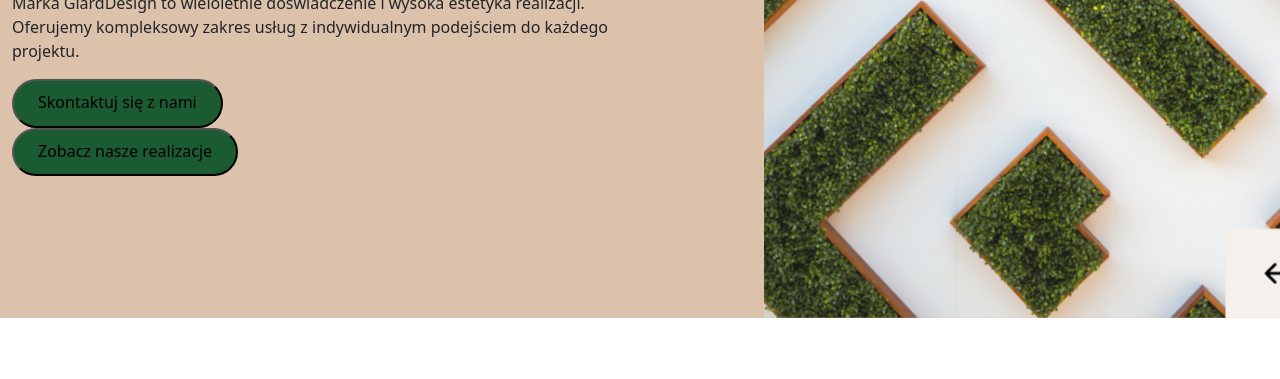
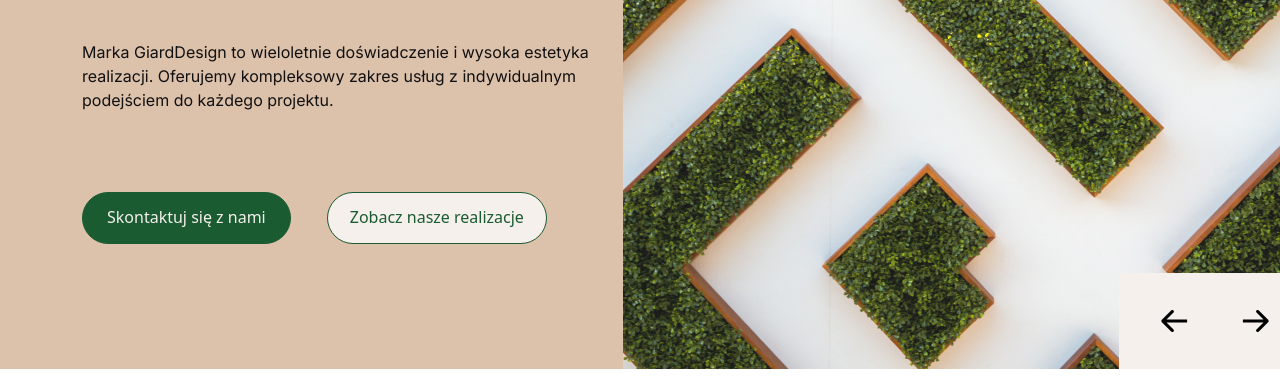
Before and after one commit to Muffcata/adRespect, a website built with Parcel: page src/index.html in a window 1280 px wide. Shown: the part 421-800 px from the top of the page. Built offline with nearby package versions, Linux system fonts and the light colour scheme.

Commit message:
template main-content

```diff
--- a/src/partials/_main-section.html
+++ b/src/partials/_main-section.html
@@ -1,35 +1,26 @@
-<div class="container-fluid wrapper-box">
-  <div class="row gx-5">
+<div class="wrapper-box">
+  <div class="container">
+    <div class="row">
       <div class="col">
-      <h1 class="wrapper-box__text">Nowoczesna aranżacja Twojego ogrodu</h1>
-      <p class="wrapper-box__caption">
+        <h1 class="col__text">Nowoczesna aranżacja Twojego ogrodu</h1>
+        <p class="col__caption">
           Marka GiardDesign to wieloletnie doświadczenie i wysoka estetyka
           realizacji. Oferujemy kompleksowy zakres usług z indywidualnym
           podejściem do każdego projektu.
         </p>
-      <div>
-        <button type="button" class="wrapper-box__btn-outline-primary">
+        <div class="buttons">
+          <button type="button" class="btn btn-primary col__btn">
             Skontaktuj się z nami
           </button>
-      </div>
-      <div>
-        <button type="button" class="wrapper-box__btn-outline-primary">
+          <button type="button" class="btn btn-primary col__btn-second">
             Zobacz nasze realizacje
           </button>
         </div>
       </div>
-    <div class="col">
-      <div
-        id="carouselExampleSlidesOnly"
-        class="carousel slide"
-        data-bs-ride="carousel"
-      >
-        <div class="carousel-inner">
-          <div class="carousel-item active">
-            <img src="/src/images/Photo.jpg" class="d-block w-100" alt="..." />
+
+      <div class="fixed-right col">
+        <img class="image" src="/src/images/Photo.jpg" alt="slider" />
       </div>
     </div>
   </div>
 </div>
-  </div>
-</div>
--- a/src/sass/components/_hero-section.scss
+++ b/src/sass/components/_hero-section.scss
@@ -1,9 +1,25 @@
 .wrapper-box {
-  //   display: flex;
-
+  display: flex;
+  width: 100%;
+  justify-content: flex-end;
+  align-items: center;
+  gap: 64px;
   background-color: #dcc1ab;
+}
+.col {
+  display: flex;
+  width: 599px;
+  flex-direction: column;
+  align-items: flex-start;
+  flex-shrink: 0;
+  gap: 64px;
+  justify-content: center;
 
   &__text {
+    display: flex;
+    flex-direction: column;
+    align-items: flex-start;
+    gap: 44px;
     align-self: stretch;
     color: #111;
     font-family: $font-stack;
@@ -12,26 +28,57 @@
     font-weight: 500;
     line-height: 70px;
   }
+  &__btn {
+    padding: 12px 24px 14px 24px;
+    align-items: center;
+    border-radius: 200px;
+    background-color: #1b5b31;
+    color: #f5f0ec;
+    text-align: center;
+    font-size: 16px;
+    font-style: normal;
+    font-weight: 400;
+    line-height: 150%;
+    border: 1px solid #1b5b31;
+  }
+  &__btn-second {
+    padding: 12px 22px 14px 22px;
+    border-radius: 200px;
+    color: #1b5b31;
+    text-align: center;
+    font-size: 16px;
+    border: 1px solid #1b5b31;
+    border-top: 1px solid #1b5b31;
+    background-color: #f5f0ec;
+  }
   &__caption {
-    // display: flex;
-    // flex-direction: column;
+    color: #111;
+    font-family: $font-stack;
+    font-size: 16px;
+    font-style: normal;
+    font-weight: 400;
+    line-height: 150%;
+    display: flex;
+    flex-direction: column;
     align-items: flex-start;
     gap: 44px;
-    align-self: stretch;
-  }
-  &__btn-outline-primary {
-    // display: flex;
-    padding: 12px 24px 14px 24px;
-    align-items: center;
-    gap: 10px;
-    border-radius: 200px;
-    background: var(--green, #1b5b31);
   }
 }
-.gx-5 {
+
+.buttons {
   display: flex;
-  width: 1440px;
+  align-items: flex-start;
+  gap: 36px;
+}
+
+.box {
+  display: flex;
+  flex-direction: row;
+}
+.image {
+  display: flex;
+
   justify-content: flex-end;
   align-items: center;
-  gap: 64px;
+  flex-shrink: 0;
 }
```
Also changed, not shown: src/images/Vector(1).svg (added), src/images/Vector.svg (added), src/sass/index.css, 1 other file. Lines whose indentation alone changed are shown as unchanged.
